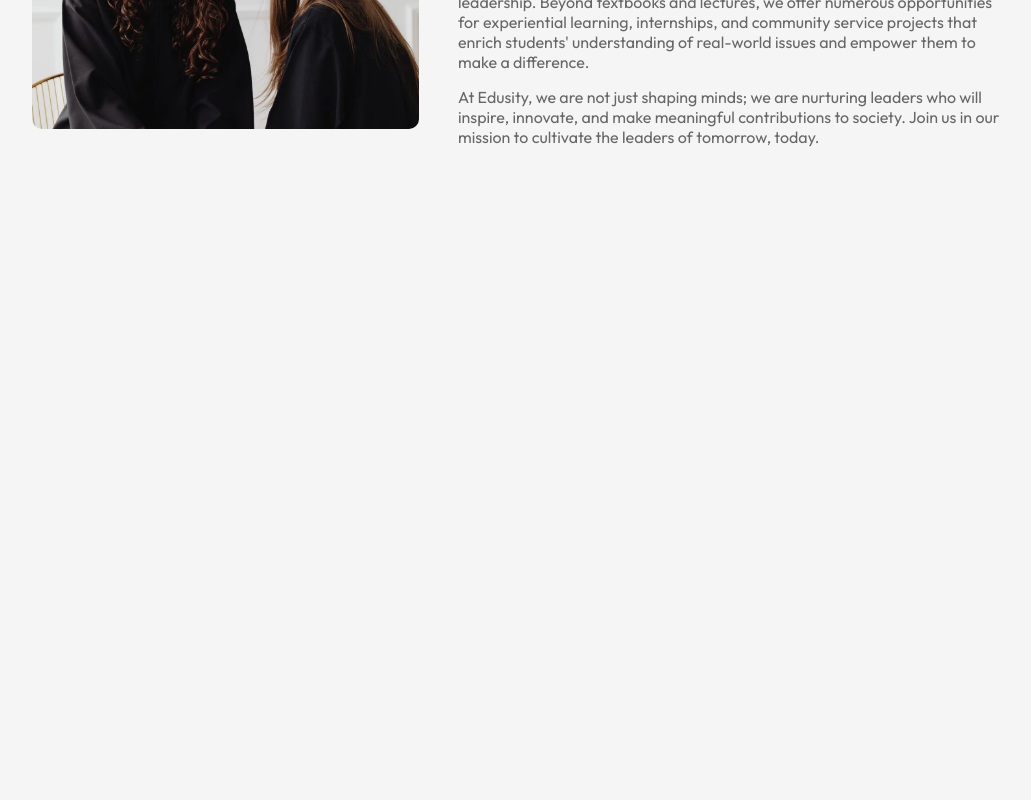
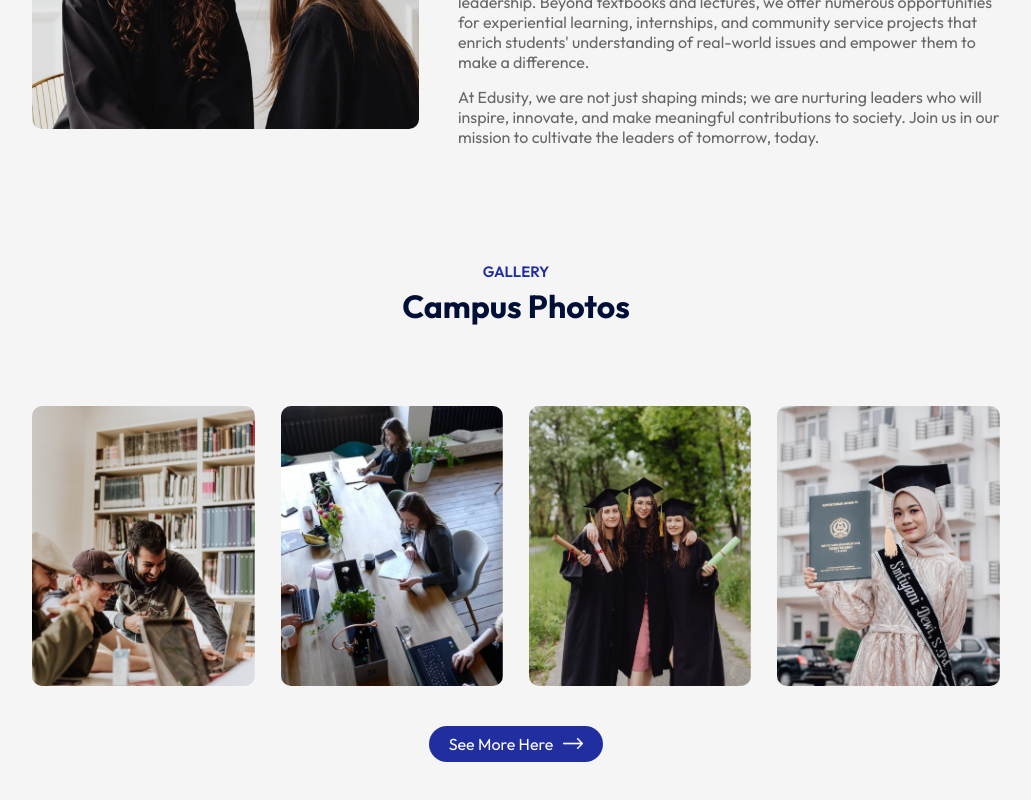
Before and after one commit to Mohamed-Aseem/react-SPA, a React (Vite) app: page / in a window 1280 px wide. Shown: the part 1677-2477 px from the top of the page, without its empty margins (124-1155 px from the left). Before the commit the page ends 1939 px from the top, so only its background shows below. Built offline with nearby package versions, Linux system fonts and the light colour scheme.

Commit message:
Create Gallery Component and Modify App.jsx and Index.css Files

```diff
--- a/src/App.jsx
+++ b/src/App.jsx
@@ -4,6 +4,7 @@
 import Programs from './Components/Programs/Programs'
 import Title from './Components/Title/Title'
 import About from './Components/About/About'
+import Gallery from './Components/Gallery/Gallery'
 
 const App = () => {
   return (
@@ -14,6 +15,8 @@
         <Title subTitle='Our Programs' title='What We Offer'/>
         <Programs />
         <About />
+        <Title subTitle='Gallery' title='Campus Photos'/>
+        <Gallery />
       </div>
     </div>
   )
--- /dev/null
+++ b/src/Components/Gallery/Gallery.css
@@ -0,0 +1,17 @@
+.galleries{
+    margin: 80px auto;
+    width: 90%;
+    text-align: center;
+}
+
+.gallery{
+    display: flex;
+    align-items: center;
+    justify-content: space-between;
+    margin-bottom: 40px;
+}
+
+.gallery img{
+    width: 23%;
+    border-radius: 10px;
+}
--- /dev/null
+++ b/src/Components/Gallery/Gallery.jsx
@@ -0,0 +1,23 @@
+import React from 'react'
+import './Gallery.css'
+import gallery_1 from '../../assets/gallery-1.png'
+import gallery_2 from '../../assets/gallery-2.png'
+import gallery_3 from '../../assets/gallery-3.png'
+import gallery_4 from '../../assets/gallery-4.png'
+import white_arrow from '../../assets/white-arrow.png'
+
+function Gallery() {
+  return (
+    <div className='galleries'>
+        <div className="gallery">
+            <img src={gallery_1} alt="" />
+            <img src={gallery_2} alt="" />
+            <img src={gallery_3} alt="" />
+            <img src={gallery_4} alt="" />
+        </div>
+        <button className='btn dark-btn'>See More Here <img src={white_arrow} alt="" /></button>
+    </div>
+  )
+}
+
+export default Gallery
--- a/src/index.css
+++ b/src/index.css
@@ -41,3 +41,8 @@
     width: 20px;
     margin-left: 10px;
 }
+
+.btn.dark-btn{
+    background: #212EA0;
+    color: #fff;
+}
```
